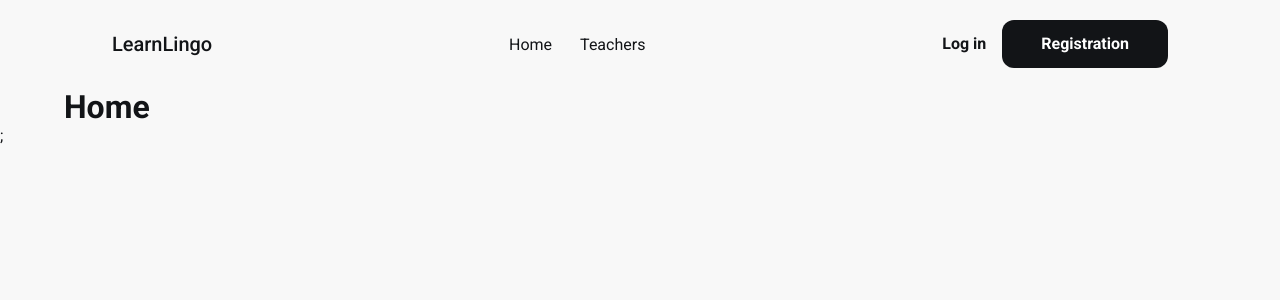
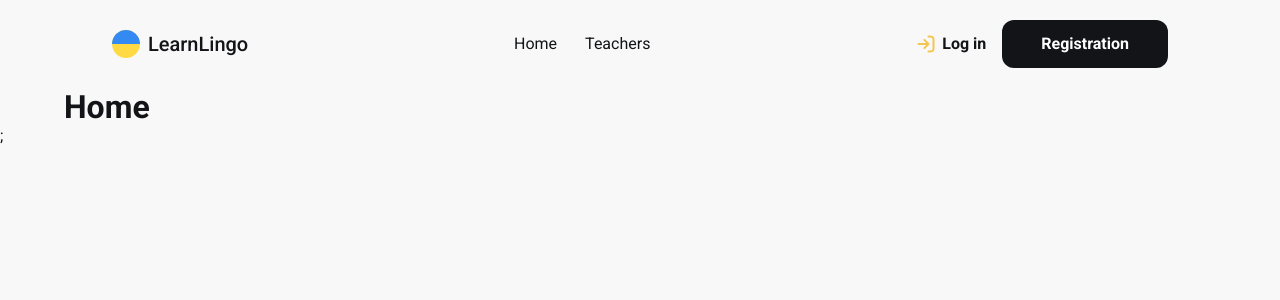
Before and after one commit to Romanna-Brych/learn-lingo, a React (Vite) app: page / in a window 1280 px wide. Shown: the top 300 px of the page. Built offline with nearby package versions, Linux system fonts and the light colour scheme; no server answers.

Commit message:
feat: add header layout

```diff
--- a/src/components/Header/Header.module.css
+++ b/src/components/Header/Header.module.css
@@ -1,25 +1,38 @@
 .header {
+  max-width: 1184px;
+  margin: 0 auto;
+  padding: 20px 0;
+}
+
+.inner {
   display: flex;
   align-items: center;
   justify-content: space-between;
-  max-width: 1184px;
-  margin: 0 auto;
-  padding: 20px 64px;
 }
 
 .logo {
+  display: flex;
+  align-items: center;
+  gap: 8px;
   font-weight: 500;
   font-size: 20px;
   line-height: 120%;
 }
 
+.logoIcon {
+  width: 28px;
+  height: 28px;
+}
+
 .nav {
   display: flex;
+  align-items: center;
   gap: 28px;
 }
 
 .link {
   font-size: 16px;
+  line-height: 1.25;
 }
 
 .auth {
@@ -35,9 +48,31 @@
   line-height: 125%;
 }
 
+.loginBtn {
+  display: flex;
+  align-items: center;
+  gap: 6px;
+}
+
+.loginIcon {
+  width: 20px;
+  height: 20px;
+  color: #f4c550;
+  fill: transparent;
+}
+
 .registerBtn {
+  padding: 14px 39px;
   border-radius: 12px;
-  padding: 14px 39px;
-  background-color: #121417;
-  color: #fff;
+  background-color: var(--color-black);
+  color: var(--color-white);
 }
+
+.userEmail {
+  max-width: 180px;
+  overflow: hidden;
+  font-size: 14px;
+  color: var(--color-gray);
+  text-overflow: ellipsis;
+  white-space: nowrap;
+}
--- a/src/components/Header/Header.tsx
+++ b/src/components/Header/Header.tsx
@@ -1,10 +1,18 @@
 import { NavLink } from "react-router-dom";
+import { useAuth } from "../../context/AuthContext";
 import css from "./Header.module.css";
 
 const Header = () => {
+  const { isLoggedIn, user, logout } = useAuth();
+
   return (
     <header className={css.header}>
+      <div className="container">
+        <div className={css.inner}>
           <NavLink to="/" className={css.logo}>
+            <svg className={css.logoIcon}>
+              <use href="/sprite.svg#icon-logo" />
+            </svg>
             LearnLingo
           </NavLink>
 
@@ -15,15 +23,36 @@ const Header = () => {
             <NavLink to="/teachers" className={css.link}>
               Teachers
             </NavLink>
+            {isLoggedIn && (
+              <NavLink to="/favorites" className={css.link}>
+                Favorites
+              </NavLink>
+            )}
           </nav>
 
           <div className={css.auth}>
+            {isLoggedIn ? (
+              <>
+                <span className={css.userEmail}>{user?.email}</span>
+                <button type="button" className={css.loginBtn} onClick={logout}>
+                  Log out
+                </button>
+              </>
+            ) : (
+              <>
                 <button type="button" className={css.loginBtn}>
+                  <svg className={css.loginIcon}>
+                    <use href="/sprite.svg#icon-log-in" />
+                  </svg>
                   Log in
                 </button>
                 <button type="button" className={css.registerBtn}>
                   Registration
                 </button>
+              </>
+            )}
+          </div>
+        </div>
       </div>
     </header>
   );
```
Also changed, not shown: public/sprite.svg. Lines whose indentation alone changed are shown as unchanged.
